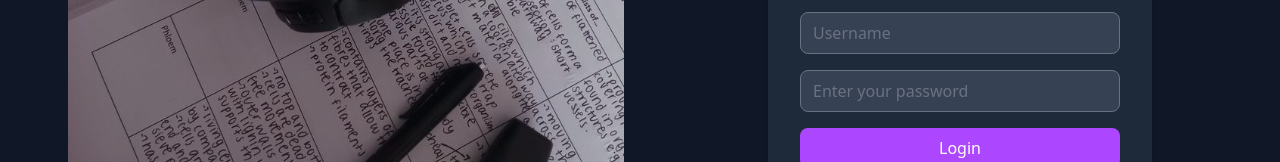
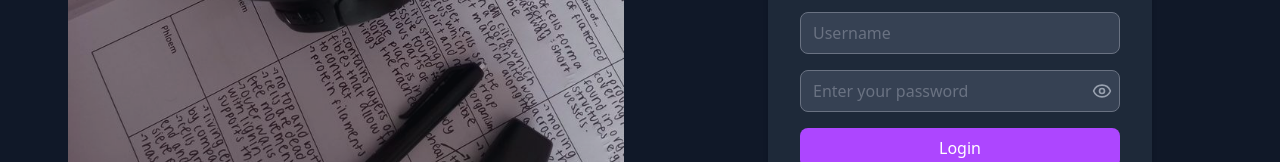
Before and after one commit to Gepx/activity-tracker, a React (Vite) app: page /login in a window 1280 px wide. Shown: the part 390-552 px from the top of the page. Built offline with nearby package versions, Linux system fonts and the light colour scheme.

Commit message:
added feature show password and cursor pointer

```diff
--- a/package.json
+++ b/package.json
@@ -18,6 +18,7 @@
     "@tailwindcss/vite": "^4.0.6",
     "echarts": "^5.6.0",
     "echarts-for-react": "^3.0.2",
+    "lucide-react": "^0.475.0",
     "react": "^19.0.0",
     "react-calendar": "^5.1.0",
     "react-dom": "^19.0.0",
--- a/src/pages/Login.jsx
+++ b/src/pages/Login.jsx
@@ -1,5 +1,6 @@
 import React, { useEffect, useState } from 'react';
 import { useNavigate } from 'react-router-dom'
+import { Eye, EyeOff } from 'lucide-react'
 import LoginNav from '../layouts/LoginNav';
 import Carousel_1 from '../assets/carousel-1.jpg'
 import Carousel_2 from '../assets/Carousel-2.jpg'
@@ -8,12 +9,16 @@ const Login = () => {
   const [isLogin, setIsLogin] = useState(true);
   const [username, setUsername] = useState('');
   const [password, setPassword] = useState('');
+  const [showPassword, setShowPassword] = useState(false)
   const [currentImage, setCurrentImage] = useState(0)
   const [currentText, setCurrentText] = useState(0)
   const navigate = useNavigate()
 
   const images = [Carousel_1, Carousel_2]
-  const texts = ['Stay on Track, Stay Ahead.', 'Plan. Track. Achieve.']
+  const texts = [
+    'Stay on Track, Stay Ahead.',
+    'Plan. Track. Achieve.'
+  ]
 
   useEffect(() => {
     const interval = setInterval(() => {
@@ -68,7 +73,7 @@ const Login = () => {
               {isLogin ? "Don't have an account?" : "Already have an account?"}
               <button
                 onClick={() => setIsLogin(!isLogin)}
-                className="text-blue-400 ml-1"
+                className="text-blue-400 ml-1 cursor-pointer"
               >
                 {isLogin ? "Sign up" : "Log in"}
               </button>
@@ -84,27 +89,34 @@ const Login = () => {
                   required
                 />
               </div>
-              <div className="mb-4">
+              <div className="mb-4 relative">
                 <input
-                  type="password"
+                  type={showPassword? "text" : "password"}
                   placeholder="Enter your password"
                   className="w-full px-3 py-2 border rounded-lg focus:outline-none focus:ring focus:ring-blue-300 bg-gray-700 text-white"
                   value={password}
                   onChange={(e) => setPassword(e.target.value)}
                   required
                 />
+                <button
+                  type="button"
+                  className="absolute inset-y-0 right-2 flex items-center text-gray-400 hover:text-white"
+                  onClick={() => setShowPassword(!showPassword)}
+                >
+                  {showPassword ? <EyeOff size={20} /> : <Eye size={20} />}
+                </button>
               </div>
               {isLogin?
                 null :
                 <div className="mb-4 flex items-center">
-                  <input type="checkbox" className="mr-2" required />
+                  <input type="checkbox" className="mr-2 cursor-pointer" required />
                   <span className="text-gray-400">I agree to the <a href="#" className="text-blue-400">Terms & Conditions</a></span>
                 </div>
               }
 
               <button
                 type="submit"
-                className="w-full bg-purple-500 text-white py-2 rounded-lg hover:bg-purple-600 transition duration-300"
+                className="w-full bg-purple-500 text-white py-2 rounded-lg hover:bg-purple-600 transition duration-300 cursor-pointer"
               >
                 {isLogin ? "Login" : "Create account"}
               </button>
```
Also changed, not shown: 1 other file (tests, documents, lock files or other folders).
